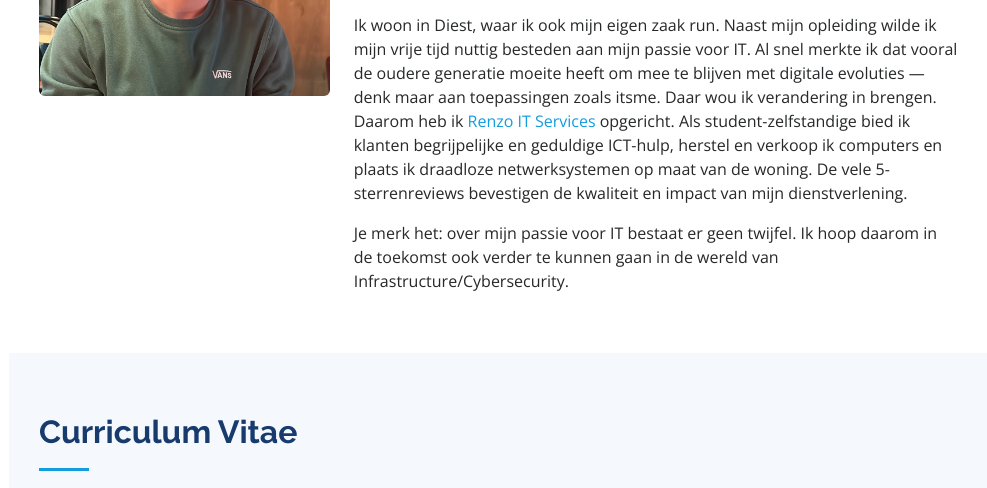
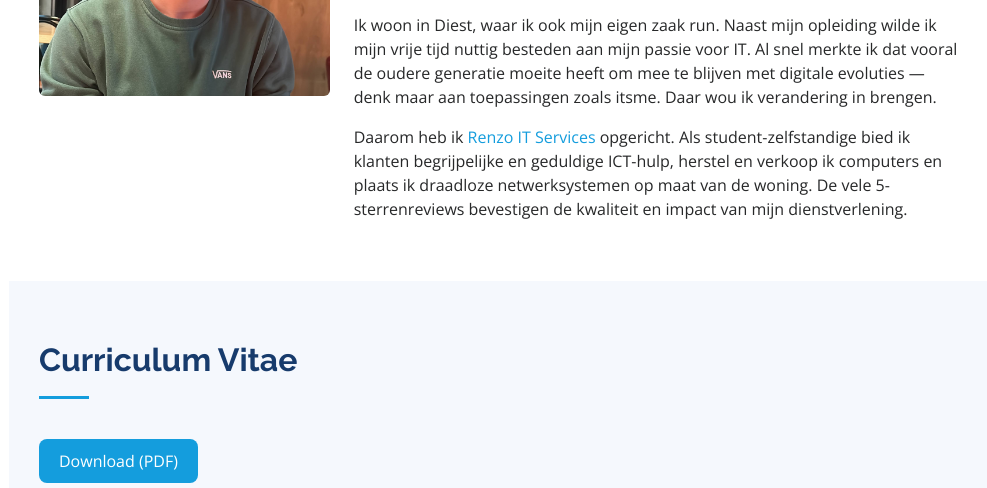
Before and after one commit to renzodotexe/renzodotexe.github.io, a plain HTML site: page index.html in a window 1280 px wide. Shown: the part 1163-1651 px from the top of the page, without its empty margins (291-1278 px from the left). Drawn offline with nearby package versions, Linux system fonts and the light colour scheme.

Commit message:
Update INDEX

```diff
--- a/index.html
+++ b/index.html
@@ -132,18 +132,13 @@
               besteden aan mijn passie voor IT. Al snel merkte ik dat vooral de oudere generatie moeite heeft om mee te
               blijven met digitale evoluties — denk maar aan toepassingen zoals itsme. Daar wou ik verandering in
               brengen.
-
+            </p>
+            <p>
               Daarom heb ik
               <a href="https://www.renzoitservices.be">Renzo IT Services</a>
               opgericht. Als student-zelfstandige bied ik klanten begrijpelijke en geduldige ICT-hulp,
               herstel en verkoop ik computers en plaats ik draadloze netwerksystemen op maat van de woning. De vele
               5-sterrenreviews bevestigen de kwaliteit en impact van mijn dienstverlening.
-            </p>
-            <p>
-              Je merk het: over mijn passie voor IT bestaat er geen twijfel. Ik hoop daarom in de toekomst
-              ook
-              verder te kunnen
-              gaan in de wereld van Infrastructure/Cybersecurity.
             </p>
           </div>
         </div>
```
